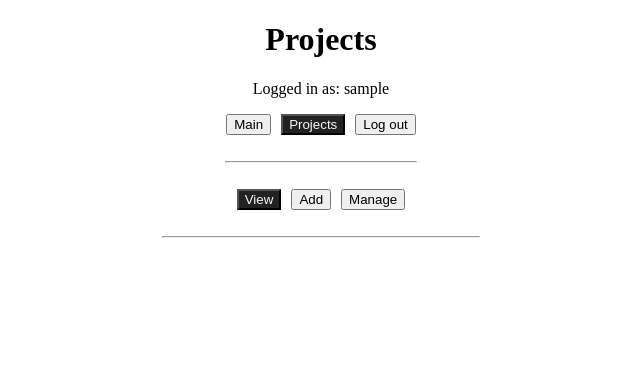
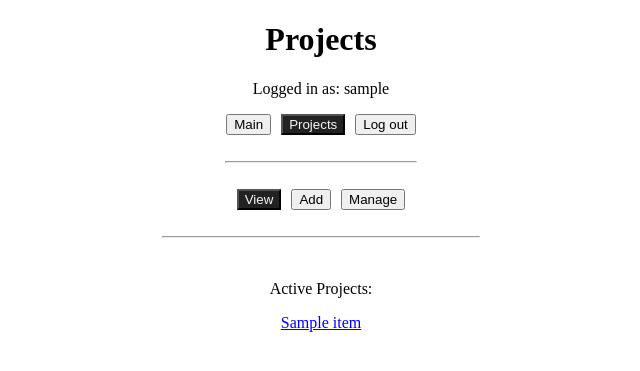
Before and after one commit to koenol/tikawe-budgetapp, a Flask app: template templates/projects.html in a window 1280 px wide. Shown: the top 371 px of the page, without its empty margins (319-959 px from the left). Run offline with Flask 3, Linux system fonts and the light colour scheme; the visitor is signed in with stand-in values (Sample User, id 1); the template is opened without the code that fills it: most values are stand-ins (such as "Sample title", 1, 10 or a date in 2020).

Commit message:
added same functionality to projects page as in the previous commit

```diff
--- a/app.py
+++ b/app.py
@@ -23,7 +23,11 @@ def main():
 
 @app.route("/projects")
 def projects():
-    return render_template("projects.html")
+    sql2 = "SELECT id FROM users WHERE username = ?"
+    username = session.get("username")
+    user_id = db.query(sql2, [username])
+    visible_projects = items.get_all_projects(user_id[0]["id"])
+    return render_template("projects.html", items=visible_projects)
 
 @app.route("/projects/add")
 def add_projects():
--- a/templates/projects.html
+++ b/templates/projects.html
@@ -43,7 +43,10 @@
         <br />
         <hr style="width: 25%" />
         <br />
-        {% else %}
+        <p>Active Projects:</p>
+        {% for item in items %}
+        <a href="/item/{{ item }}">{{ item }}</a><br />
+        {% endfor %} {% else %}
         <p>You must be logged in to see main view.</p>
         {% endif %}
     </body>
```
